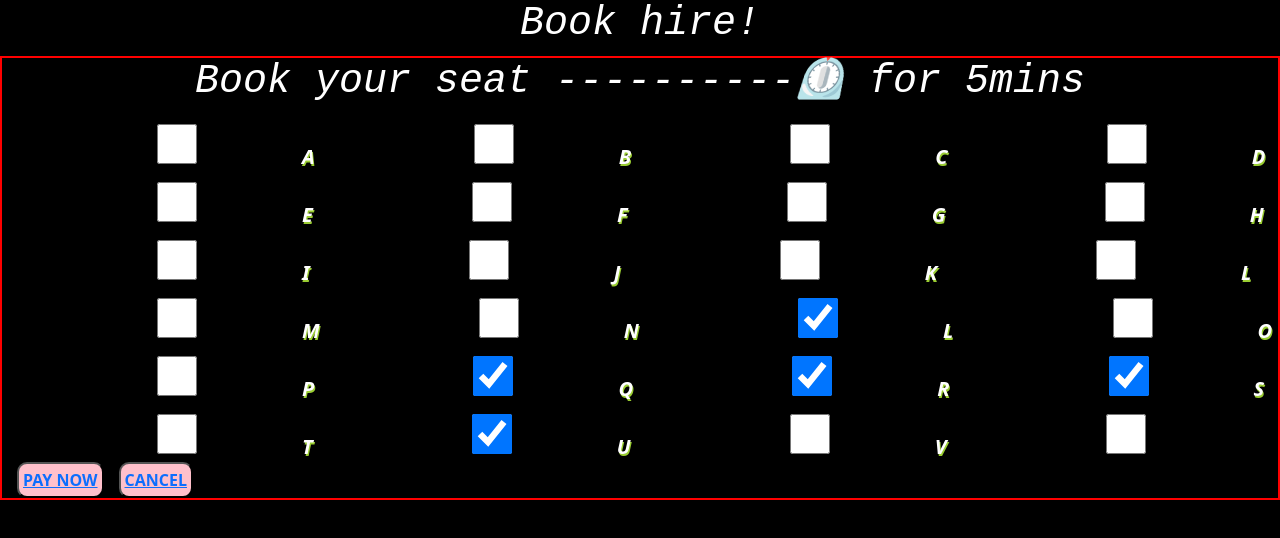
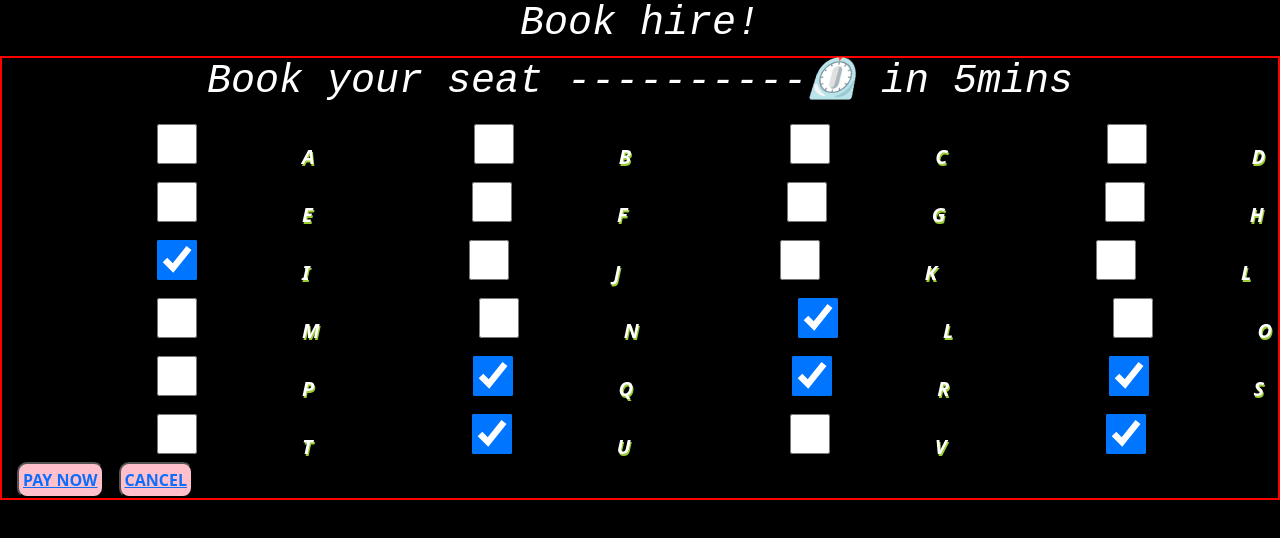
Before and after one commit to kiran5112/MY-RESUME-PORTFOLIO, a React (Vite) app: page /page in a window 1280 px wide. Shown: the top 538 px of the page. Built offline with nearby package versions, Linux system fonts and the light colour scheme.

Commit message:
first commit

```diff
--- a/src/PROJECTS/Movie.jsx
+++ b/src/PROJECTS/Movie.jsx
@@ -46,10 +46,11 @@
 
         <nav className="navbar bg-body-tertiary bg-primary">
           <div className="container-fluid">
-            <a className="navbar-brand">BOOK YOUR TICKET🔖 ------- <Link to="/Sarvice"><button>Payment</button></Link> </a>
+            <a className="navbar-brand">🎞️🎬📽️BOOK YOUR TICKET🔖 -------</a> <Link to="/Sarvice"><button>Payment</button></Link>
             <form className="d-flex" role="search">
               <input className="form-control me-2 bg-secondary" onChange={(e) => check(e.target.value)} type="search" placeholder="Search Movie" aria-label="Search" />
-              <button className="btn btn-primary" type="submit">Search</button>
+
+              <button className="btn btn-secondary"  ><Link to='/product'>Movie details</Link></button>
             </form>
           </div>
         </nav>
--- a/src/Page.jsx
+++ b/src/Page.jsx
@@ -10,6 +10,11 @@
       confirm(' your seat confirm')
       setInterval(timmer, 1000)
     }, 500)
+
+  }
+  function falsy() {
+    confirm('🔒 SORRY!🙁 THIS SEAT IS ALREADY BOOKED!')
+
   }
   function timmer() {
     let n = new Date().toLocaleTimeString()
@@ -19,7 +24,7 @@
     <div>
       <h1>Book hire!</h1>
       <div className="checkbox">
-        <h1><dfn title="click to book">Book</dfn> your seat ----------⏲️{data} for 5mins</h1>
+        <h1><dfn title="click to book">Book</dfn> your seat ----------⏲️{data} in 5mins</h1>
         <input onClick={time} type="checkbox" />
         <label>A</label> <input onClick={time} type="checkbox" />
         <label>B</label>  <input onClick={time} type="checkbox" />
@@ -28,22 +33,22 @@
         <label>E</label>  <input onClick={time} type="checkbox" />
         <label>F</label> <input onClick={time} type="checkbox" />
         <label>G</label> <input onClick={time} type="checkbox" />
-        <label>H</label> <input onClick={time} type="checkbox" />
+        <label>H</label> <input onClick={falsy} checked='true' type="checkbox" />
         <label>I</label> <input onClick={time} type="checkbox" />
         <label>J</label> <input onClick={time} type="checkbox" />
         <label>K</label> <input onClick={time} type="checkbox" />
         <label>L</label> <input onClick={time} type="checkbox" />
-        <label>M</label> <input type="checkbox" />
-        <label>N</label> <input checked='true' type="checkbox" />
-        <label>L</label> <input type="checkbox" />
-        <label>O</label> <input type="checkbox" />
-        <label>P</label> <input checked='true' type="checkbox" />
-        <label>Q</label> <input checked='true' type="checkbox" />
+        <label>M</label> <input onClick={time} type="checkbox" />
+        <label>N</label> <input onClick={falsy} checked='true' type="checkbox" />
+        <label>L</label> <input onClick={time} type="checkbox" />
+        <label>O</label> <input onClick={time} type="checkbox" />
+        <label>P</label> <input onClick={falsy} checked='true' type="checkbox" />
+        <label>Q</label> <input onClick={falsy} checked='true' type="checkbox" />
         <label><dfn title='reverved'>R</dfn></label> <input checked='true' type="checkbox" />
-        <label>S</label> <input type="checkbox" />
-        <label>T</label> <input checked='true' type="checkbox" />
-        <label>U</label> <input type="checkbox" />
-        <label>V</label> <input  type="checkbox" />
+        <label>S</label> <input onClick={time} type="checkbox" />
+        <label>T</label> <input onClick={falsy} checked='true' type="checkbox" />
+        <label>U</label> <input onClick={time} type="checkbox" />
+        <label>V</label> <input onClick={falsy} checked="true" type="checkbox" />
 
         <button><Link to="/Sarvice">PAY NOW</Link></button>
         <button><Link to="/Movie">CANCEL</Link></button>
--- a/src/Product.jsx
+++ b/src/Product.jsx
@@ -16,7 +16,7 @@
             <button><Link to="/Movie">HOME</Link></button>
 
             <div>
-                <p>
+
                     <details><h1>Movie History</h1>
                         <summary>
                             "Title": "Prisoners",
@@ -105,10 +105,8 @@
                     "Production": "Warner Bros.",
                     "Website": "N/A",
                     "Response": "True"
-                </p>
-                <p>
 
-                </p>
+
                 <marquee direction="left"><h3>💰 50% Discount offer Apply on week days💰 Thanks for visit!</h3></marquee>
             </div>
 
--- a/src/Sarvice.jsx
+++ b/src/Sarvice.jsx
@@ -21,9 +21,9 @@
     }
     function handle(){
         if(result){
-        confirm( result+'  '+'Transfer Successfully😊💰')
+        confirm( result+'  '+' Rupees Transfer Successfully😊💰')
         setTimeout(()=>{
-            alert(' Congradulations!🎊 Ticket is booked succesfully for 4/06/2023')
+            alert(' Congradulations!🎊 Ticket is booked succesfully on 4/06/2023')
         },1000)
     }else{
         alert('🥺ENTER THE VALID AMOUNT')
@@ -36,7 +36,7 @@
         <h1>💰🪙💸💴</h1>
 
         <h3>ENTER THE AMONT</h3>
-            <input placeholder='0' value={result} />
+            <input placeholder='ENTER THE TICKET AMAUNT' value={result} />
             <input type='button' value="9" onClick={click} />
             <input type='button' value="8" onClick={click} />
             <input type='button' value="7" onClick={click} />
@@ -55,8 +55,11 @@
             <input type='button' value="clear" onClick={clear} />
             <input type='button' value="=" onClick={calculet} />
 
-            <button><Link to="/Movie">HOME</Link></button>
             <button onClick={handle}>DONE!</button>
+
+            <button><Link to="/Movie">CANCEL</Link></button>
+
+
 
 
         </div>
```
